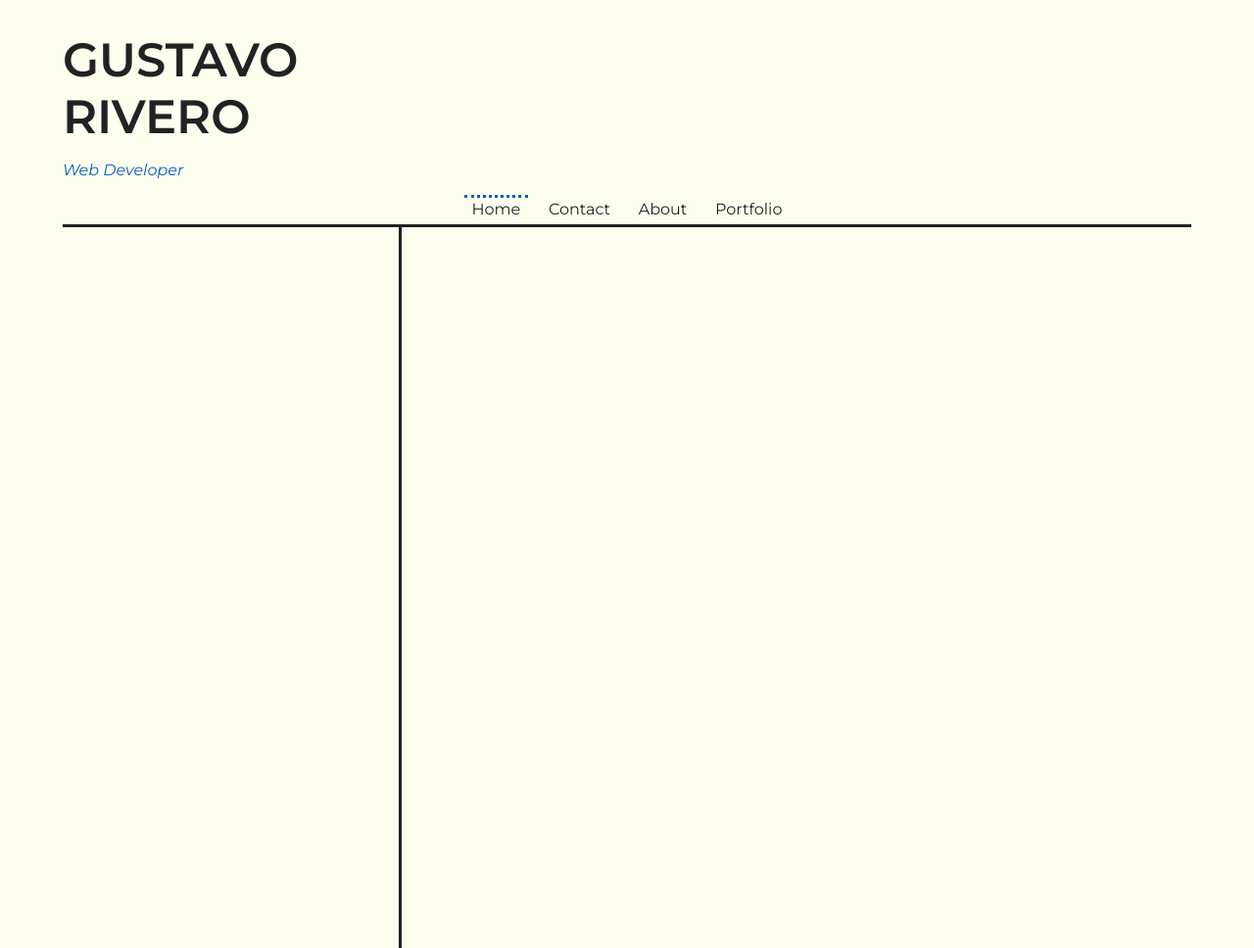
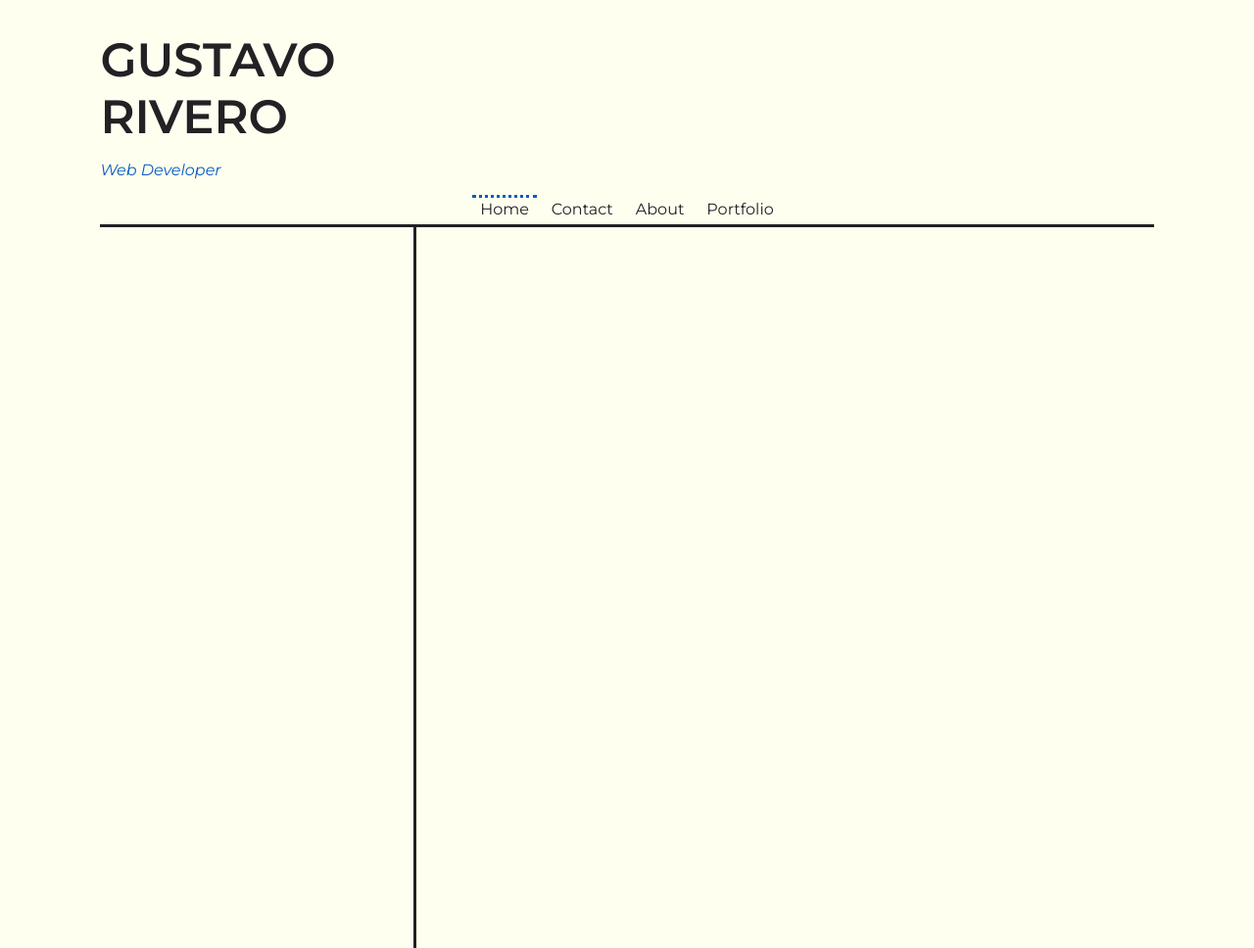
Before and after one commit to gusir22/Website-Portfolio, a Django app: page / in a window 1280 px wide. Shown: the whole page at 98% size. Run offline with Django 5.2, Linux system fonts and the light colour scheme.

Commit message:
Added more side padding to the body element

```diff
--- a/static/css/main.css
+++ b/static/css/main.css
@@ -29,7 +29,7 @@ html, body {
 }
 
 body {
-    padding: 2.5% 5%;
+    padding: 2.5% 8%;
 }
 
 .custom_context_data, .js_object {
```
